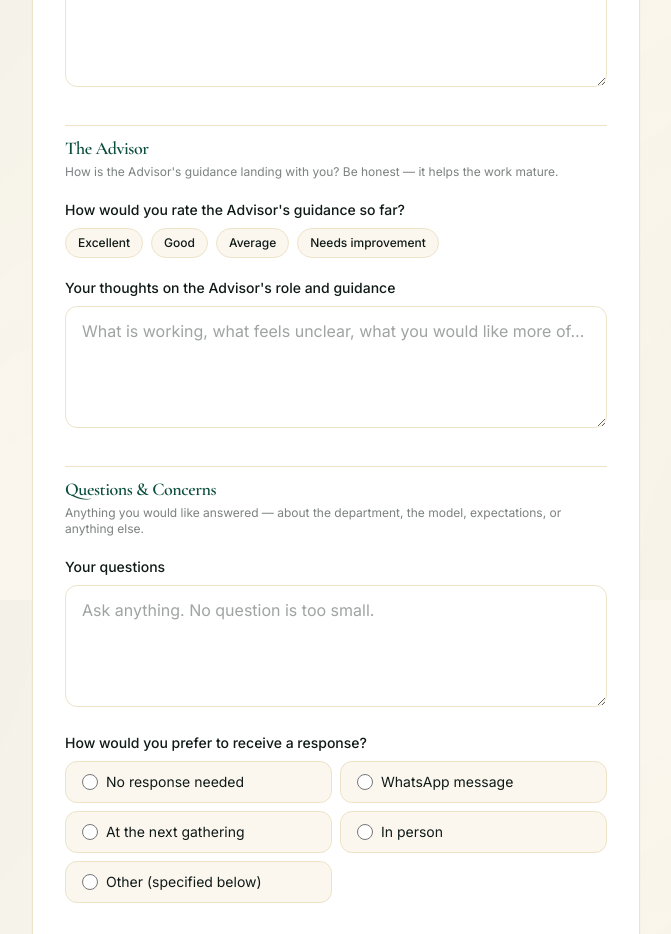
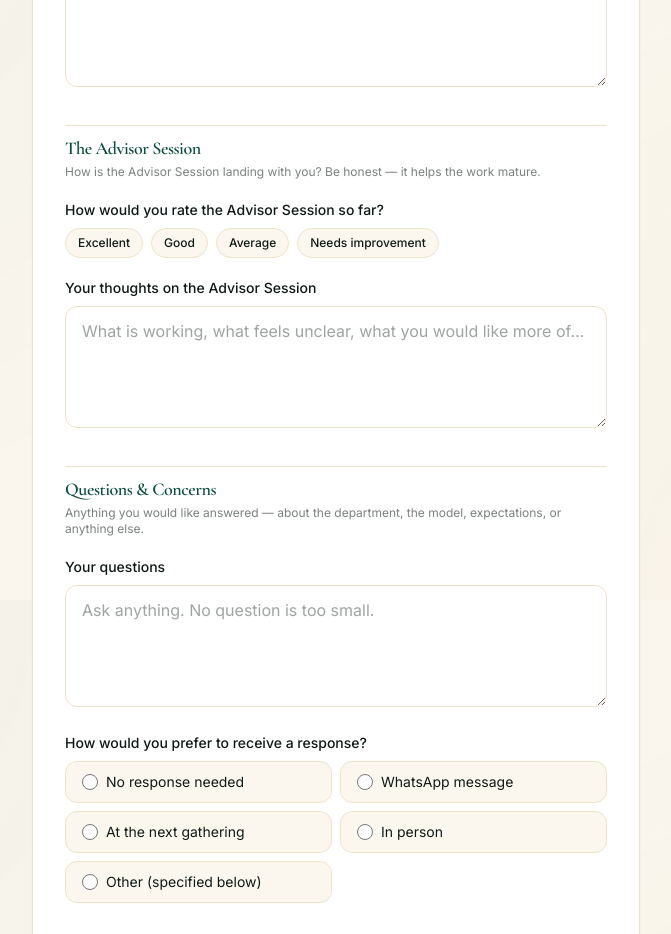
Before and after one commit to muhammadawaismoeen/ahl-al-islah-portal, a Next.js app: page /feedback in a window 1280 px wide. Shown: the part 1000-1934 px from the top of the page, without its empty margins (304-975 px from the left). Built offline with nearby package versions, Linux system fonts and the light colour scheme.

Commit message:
Rename 'Advisor guidance' to 'Advisor Session' in feedback form & admin view

```diff
--- a/src/app/admin/feedback/page.tsx
+++ b/src/app/admin/feedback/page.tsx
@@ -279,7 +279,7 @@ function FeedbackDetail({ entry }: { entry: FeedbackEntry }) {
       {(entry.advisorRating || entry.advisorReflection) && (
         <section>
           <h3 className="text-xs uppercase tracking-wider text-gold-antique font-semibold mb-3 flex items-center gap-1.5">
-            <Star className="h-3.5 w-3.5" /> The Advisor
+            <Star className="h-3.5 w-3.5" /> The Advisor Session
           </h3>
           {entry.advisorRating && (
             <div className="mb-3">
--- a/src/app/feedback/FeedbackForm.tsx
+++ b/src/app/feedback/FeedbackForm.tsx
@@ -166,21 +166,21 @@ export function FeedbackForm() {
         </div>
       </section>
 
-      {/* ── Advisor ─────────────────────────────────── */}
+      {/* ── Advisor Session ─────────────────────────────── */}
       <section className="space-y-5 pt-2 border-t border-cream-muted">
         <div>
           <h3 className="heading-serif text-lg font-semibold text-emerald-deep">
-            The Advisor
+            The Advisor Session
           </h3>
           <p className="text-xs text-ink/55 mt-0.5">
-            How is the Advisor&apos;s guidance landing with you? Be honest — it
+            How is the Advisor Session landing with you? Be honest — it
             helps the work mature.
           </p>
         </div>
 
         <div>
           <label className="label-field">
-            How would you rate the Advisor&apos;s guidance so far?
+            How would you rate the Advisor Session so far?
           </label>
           <div className="flex flex-wrap gap-2 mt-1">
             {RATING_ORDER.map((r) => (
@@ -202,7 +202,7 @@ export function FeedbackForm() {
 
         <div>
           <label className="label-field">
-            Your thoughts on the Advisor&apos;s role and guidance
+            Your thoughts on the Advisor Session
           </label>
           <textarea
             name="advisorReflection"
```
